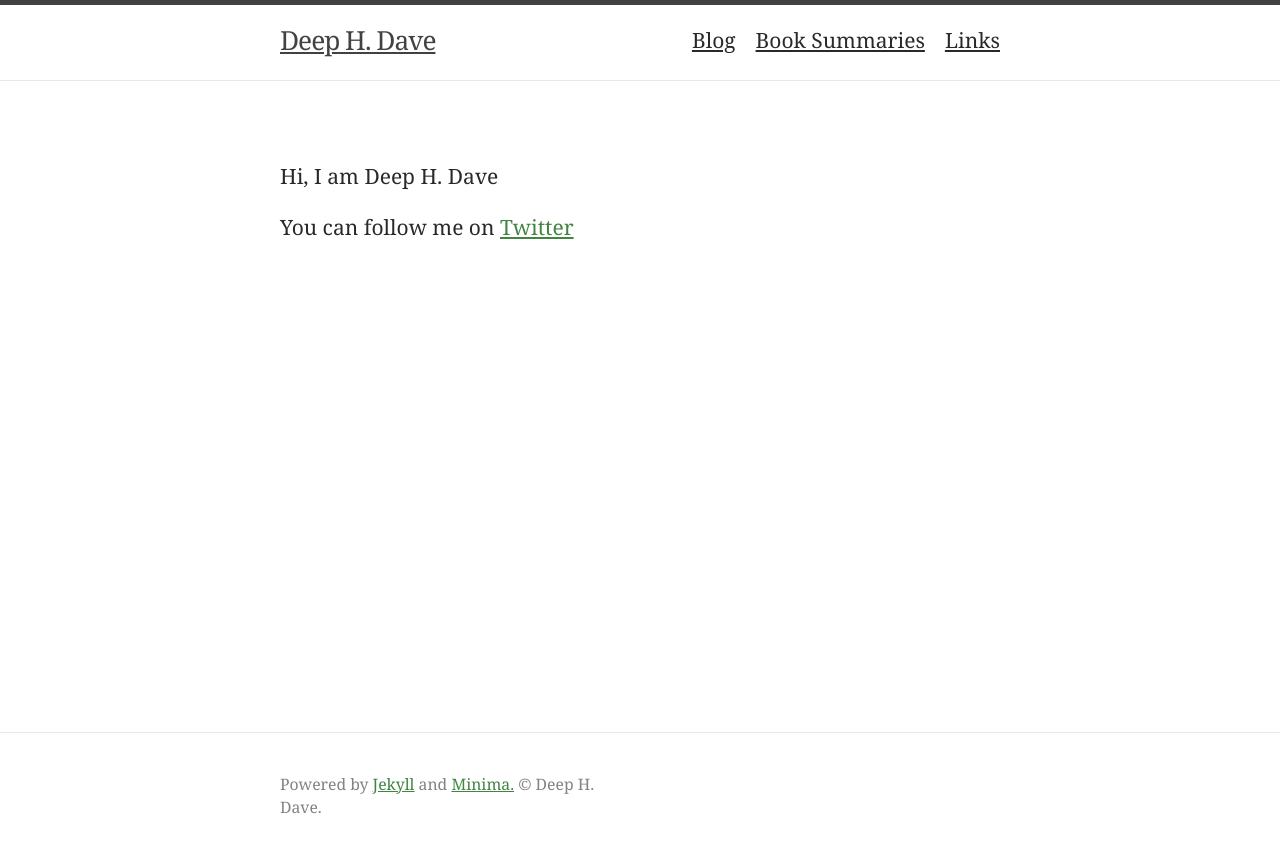
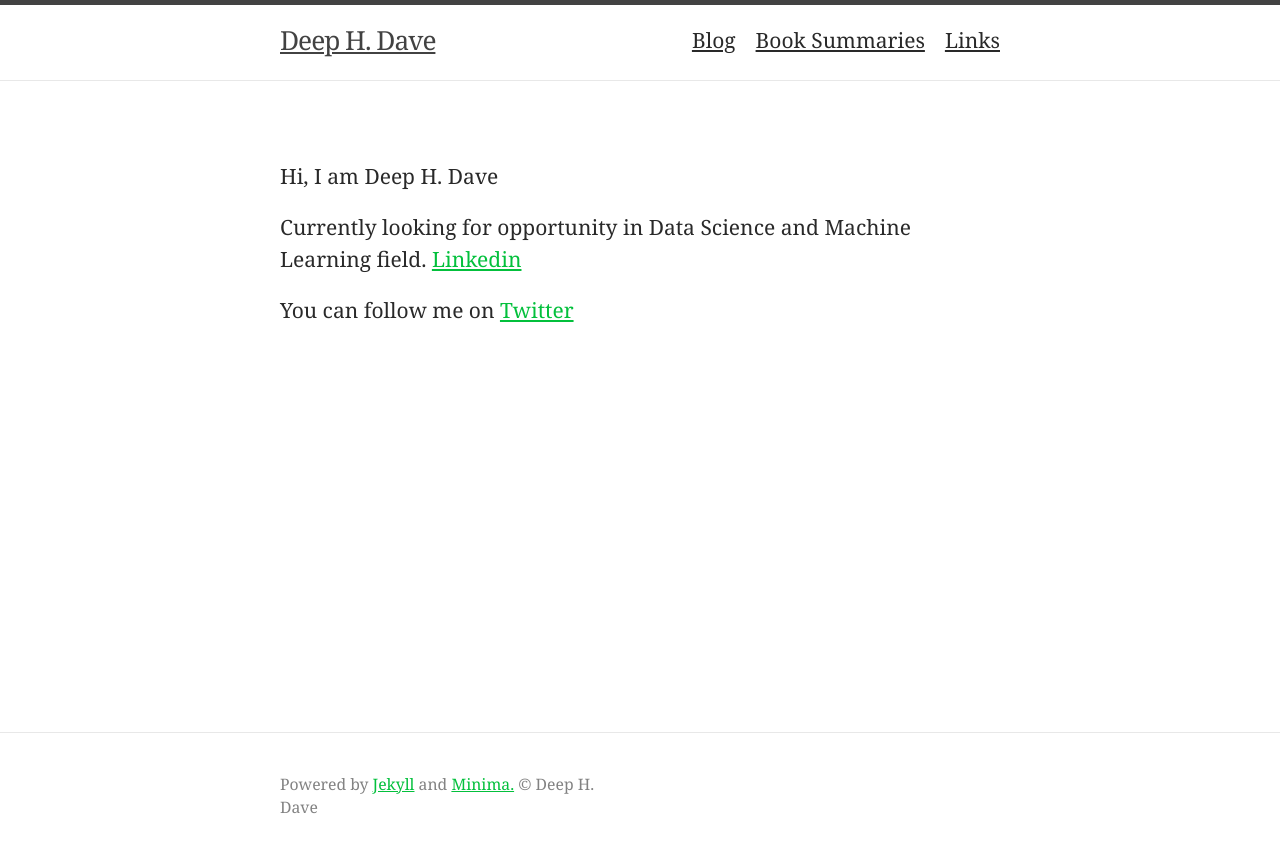
Before and after one commit to deephdave/deephdave.github.io, a Jekyll site: the page built from index.md, in a window 1280 px wide. Shown: the top 853 px of the page. Built offline with Jekyll 4.4.1, drawn with Linux system fonts in a browser that asks for light colours.

Commit message:
minor changes

```diff
--- a/Gemfile
+++ b/Gemfile
@@ -8,8 +8,10 @@ source "https://rubygems.org"
 # This will help ensure the proper Jekyll version is running.
 # Happy Jekylling!
 gem "jekyll", "~> 4.2.0"
+
+gem 'jekyll-seo-tag'
 # This is the default theme for new Jekyll sites. You may change this to anything you like.
-gem "minima", "~> 2.5"
+gem "minima", "~> 2.5.1"
 # If you want to use GitHub Pages, remove the "gem "jekyll"" above and
 # uncomment the line below. To upgrade, run `bundle update github-pages`.
 # gem "github-pages", group: :jekyll_plugins
--- a/_includes/footer.html
+++ b/_includes/footer.html
@@ -5,7 +5,7 @@
 
     <div class="footer-col-wrapper">
       <div class="footer-col one-half">
-      <p class="footer-heading"> Powered by <a href="https://jekyllrb.com">Jekyll</a> and <a href="https://github.com/jekyll/minima">Minima.</a> © Deep H. Dave.</p>
+      <p class="footer-heading"> Powered by <a href="https://jekyllrb.com">Jekyll</a> and <a href="https://github.com/jekyll/minima">Minima.</a> © Deep H. Dave</p>
 
       </div>
       <div class="footer-col one-half" style="text-align: right;">
--- a/_sass/minima.scss
+++ b/_sass/minima.scss
@@ -11,7 +11,7 @@ $base-line-height: 1.5 !default;
 $spacing-unit:     40px !default;
 
 $text-color:       #292929 !default;
-$a-color:          #428442 !default;
+$a-color:          #03c03c !default;
 $background-color: #ffffff !default;
 $brand-color:      #2a7ae2 !default;
 
--- a/index.md
+++ b/index.md
@@ -4,4 +4,6 @@ layout: page
 
 Hi, I am Deep H. Dave
 
+Currently looking for opportunity in Data Science and Machine Learning field. [Linkedin](https://www.linkedin.com/in/deephdave/)
+
 You can follow me on [Twitter](https://twitter.com/deephdave)
```
Also changed, not shown: Gemfile.lock, assets/favicon.png (added).
